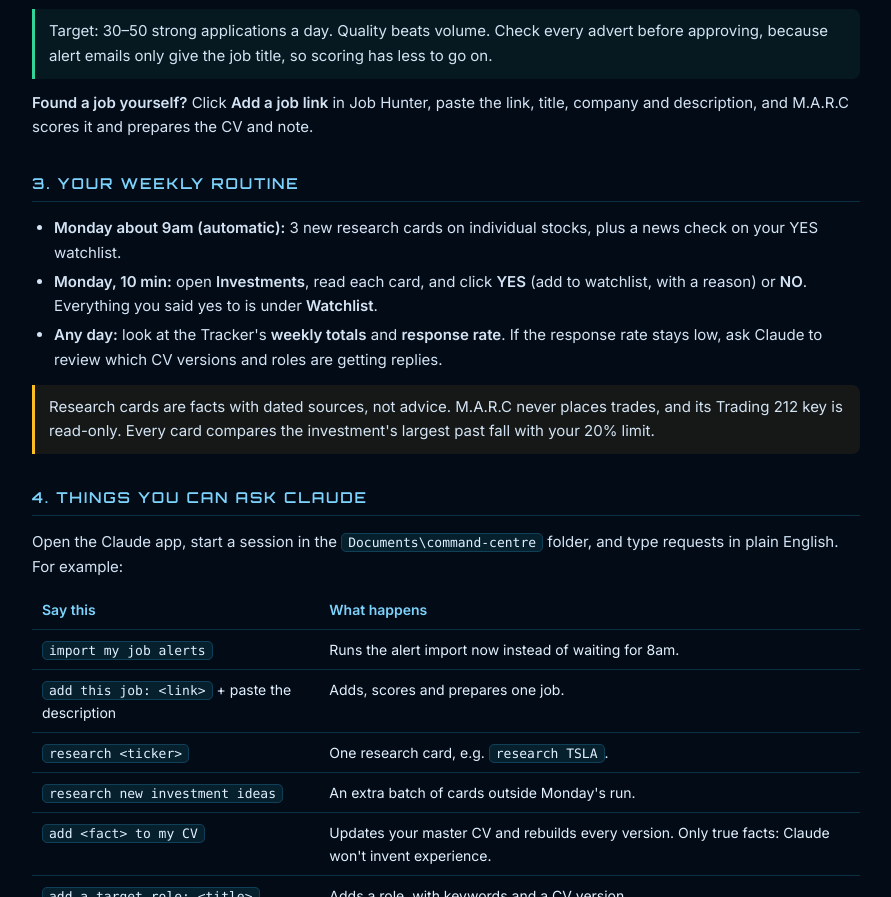
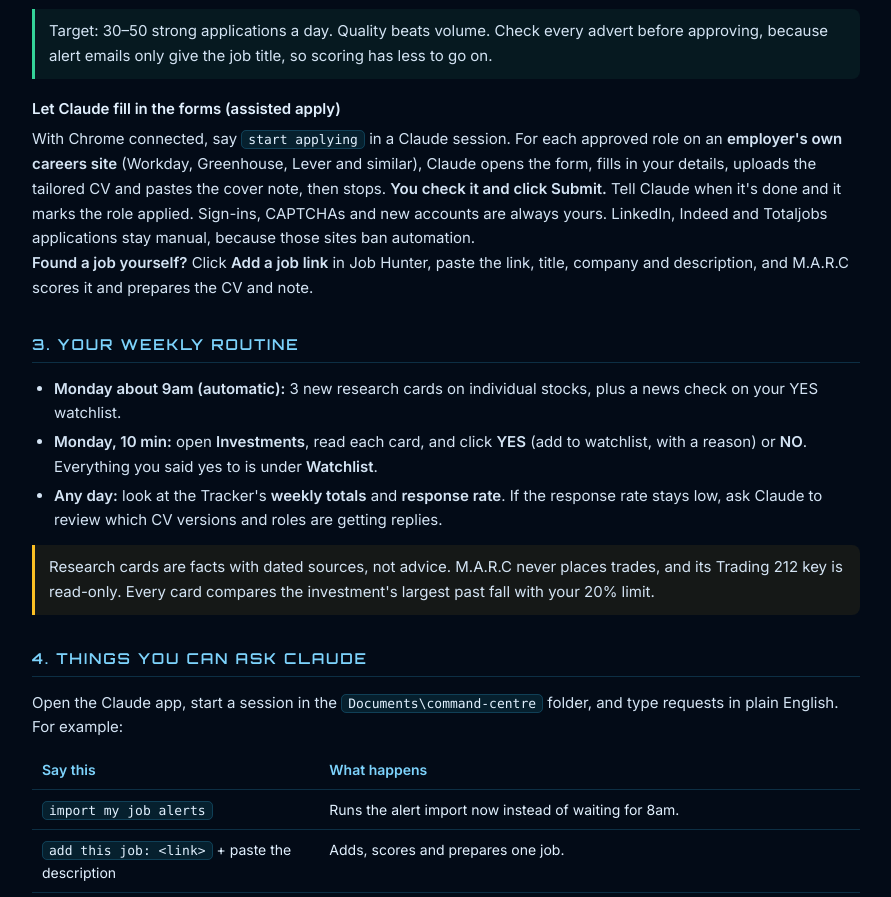
Before and after one commit to Malone-dev17/Believe, a plain HTML site: page MARC/guide.html in a window 1280 px wide. Shown: the part 968-1865 px from the top of the page, without its empty margins (194-1085 px from the left). Drawn offline with Linux system fonts and the light colour scheme.

Commit message:
Add assisted-apply skill (fills employer forms, user clicks Submit) and guide section
Co-Authored-By: Claude Opus 5.5 <noreply@anthropic.com>

```diff
--- a/MARC/guide.html
+++ b/MARC/guide.html
@@ -60,6 +60,8 @@ code,kbd{background:rgba(34,211,238,.1);border:1px solid var(--line);border-radi
 <tr><td>Follow-ups</td><td>Roles appear under <b>Follow-ups due</b> 7 days after you apply. Click <b>Copy follow-up</b> and send it by email or LinkedIn.</td><td>Tracker</td></tr>
 </table>
 <p class="note ok">Target: 30–50 strong applications a day. Quality beats volume. Check every advert before approving, because alert emails only give the job title, so scoring has less to go on.</p>
+<h3>Let Claude fill in the forms (assisted apply)</h3>
+<p>With Chrome connected, say <code>start applying</code> in a Claude session. For each approved role on an <b>employer's own careers site</b> (Workday, Greenhouse, Lever and similar), Claude opens the form, fills in your details, uploads the tailored CV and pastes the cover note, then stops. <b>You check it and click Submit.</b> Tell Claude when it's done and it marks the role applied. Sign-ins, CAPTCHAs and new accounts are always yours. LinkedIn, Indeed and Totaljobs applications stay manual, because those sites ban automation.</p>
 <p><b>Found a job yourself?</b> Click <b>Add a job link</b> in Job Hunter, paste the link, title, company and description, and M.A.R.C scores it and prepares the CV and note.</p>
 </section>
 
```
Also changed, not shown: 1 other file.
